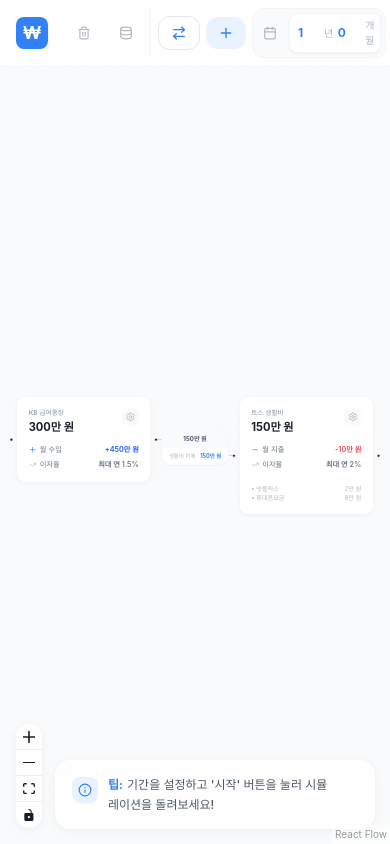
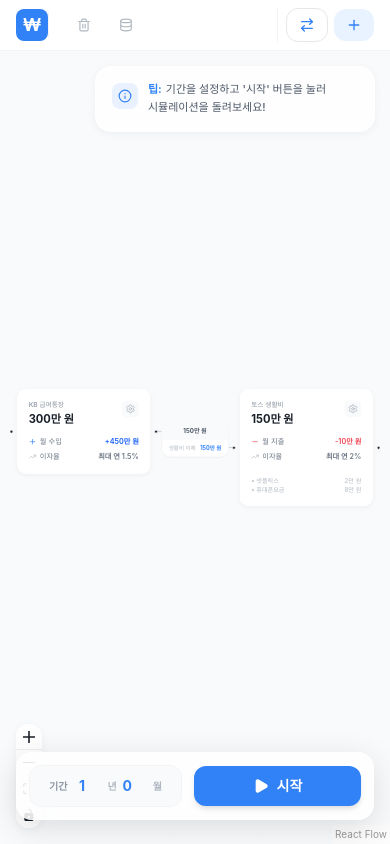
Before and after one commit to jkk9494/bank-account-simulator, a React (Vite) app: page / in a window 390 px wide. Built offline with nearby package versions, Linux system fonts and the light colour scheme; a web font is replaced by a local one.

Commit message:
feat: 모바일 환경에 최적화된 UI/UX 개선 및 플로팅 액션 바를 추가했습니다.

```diff
--- a/src/App.tsx
+++ b/src/App.tsx
@@ -148,7 +148,7 @@ function App() {
               <Plus size={16} className="md:w-[18px] md:h-[18px]" />
               <span className="hidden sm:inline">통장 추가</span>
             </button>
-            <div className="relative group">
+            <div className="hidden md:flex relative group">
               <div className={cn(
                 "flex items-center gap-1.5 md:gap-2 bg-gray-50 p-1 rounded-xl border transition-all",
                 periodError ? "border-toss-red bg-red-50/50 shadow-[0_0_0_2px_rgba(240,68,82,0.1)]" : "border-gray-100"
@@ -198,6 +198,7 @@ function App() {
                 </div>
               )}
             </div>
+            <div className="hidden md:block">
               {isSimulationRunning ? (
                 <button
                   onClick={resetSimulation}
@@ -223,6 +224,7 @@ function App() {
                   <span className="whitespace-nowrap">시작</span>
                 </button>
               )}
+            </div>
           </div>
         </div>
       </header>
@@ -253,6 +255,71 @@ function App() {
         <SimulationSidePanel />
       </div>
 
+      {/* Mobile Floating Action Bar */}
+      <div className="md:hidden fixed bottom-6 left-1/2 -translate-x-1/2 z-[100] w-[calc(100%-2rem)] max-w-sm">
+        <div className={cn(
+          "bg-white/80 backdrop-blur-xl rounded-2xl p-3 shadow-[0_8px_32px_rgba(0,0,0,0.12)] border border-white/50 flex items-center gap-3 transition-all",
+          periodError && "border-toss-red ring-2 ring-toss-red/10"
+        )}>
+          <div className="flex-1 flex items-center justify-center gap-1 bg-gray-50 rounded-xl px-3 py-2.5 border border-gray-100">
+            <span className="text-[10px] font-bold text-gray-500 mr-1">기간</span>
+            <input
+              type="number"
+              min="0"
+              value={years}
+              onChange={(e) => {
+                setYears(Math.max(0, Number(e.target.value)));
+                setPeriodError(false);
+              }}
+              className={cn(
+                "w-7 text-center text-sm font-bold outline-none bg-transparent",
+                periodError ? "text-toss-red" : "text-toss-blue"
+              )}
+            />
+            <span className="text-[10px] text-gray-400 font-bold">년</span>
+            <input
+              type="number"
+              min="0"
+              value={months}
+              onChange={(e) => {
+                setMonths(Math.max(0, Number(e.target.value)));
+                setPeriodError(false);
+              }}
+              className={cn(
+                "w-7 text-center text-sm font-bold outline-none bg-transparent",
+                periodError ? "text-toss-red" : "text-toss-blue"
+              )}
+            />
+            <span className="text-[10px] text-gray-400 font-bold">월</span>
+          </div>
+
+          {isSimulationRunning ? (
+            <button
+              onClick={resetSimulation}
+              className="flex items-center justify-center gap-2 px-5 py-2.5 rounded-xl bg-gray-100 text-gray-700 font-bold text-sm active:scale-95 transition-all"
+            >
+              <RotateCcw size={16} className="text-toss-blue" />
+              <span>초기화</span>
+            </button>
+          ) : (
+            <button
+              onClick={handleRunSimulation}
+              className="flex-1 flex items-center justify-center gap-2 px-5 py-2.5 rounded-xl bg-toss-blue text-white font-bold text-sm shadow-md active:scale-95 transition-all"
+            >
+              <Play size={16} fill="currentColor" />
+              <span>시작</span>
+            </button>
+          )}
+
+          {periodError && (
+            <div className="absolute -top-10 left-1/2 -translate-x-1/2 bg-toss-red text-white text-[10px] px-3 py-1.5 rounded-full shadow-lg whitespace-nowrap">
+              기간을 설정해주세요!
+              <div className="absolute -bottom-1 left-1/2 -translate-x-1/2 w-2 h-2 bg-toss-red rotate-45"></div>
+            </div>
+          )}
+        </div>
+      </div>
+
       {/* Modals */}
       <EditNodeModal />
       <EditEdgeModal />
--- a/src/components/ui/AddTransferModal.tsx
+++ b/src/components/ui/AddTransferModal.tsx
@@ -48,7 +48,7 @@ export default function AddTransferModal() {
 
     return (
         <div className="fixed inset-0 z-[70] flex items-center justify-center p-4 bg-black/40 backdrop-blur-sm animate-in fade-in duration-200">
-            <div className="bg-white w-full max-w-md rounded-3xl shadow-2xl flex flex-col overflow-hidden animate-in zoom-in-95 duration-200">
+            <div className="bg-white w-full max-w-md h-auto max-h-[90vh] rounded-3xl shadow-2xl flex flex-col overflow-hidden animate-in zoom-in-95 duration-200 mb-20 md:mb-0">
                 <div className="p-6 border-b border-gray-50 flex items-center justify-between">
                     <h2 className="text-xl font-bold text-gray-900 tracking-tight flex items-center gap-2">
                         <ArrowRightLeft className="text-toss-blue" size={24} />
@@ -65,7 +65,7 @@ export default function AddTransferModal() {
                     </button>
                 </div>
 
-                <div className="p-6 space-y-6">
+                <div className="p-6 space-y-6 overflow-y-auto custom-scrollbar">
                     {/* Source Selection */}
                     <div className="space-y-4">
                         <div>
--- a/src/components/ui/EditNodeModal.tsx
+++ b/src/components/ui/EditNodeModal.tsx
@@ -75,7 +75,7 @@ export default function EditNodeModal() {
 
     return (
         <div className="fixed inset-0 z-[60] flex items-center justify-center p-4 bg-black/30 backdrop-blur-sm animate-in fade-in duration-200">
-            <div className="bg-white w-full md:max-w-lg h-full md:h-auto md:max-h-[85vh] md:rounded-3xl shadow-2xl flex flex-col overflow-hidden">
+            <div className="bg-white w-full md:max-w-lg h-auto max-h-[90vh] md:max-h-[85vh] rounded-3xl md:rounded-3xl shadow-2xl flex flex-col overflow-hidden mb-20 md:mb-0">
                 <div className="p-5 md:p-6 border-b border-gray-50 flex items-center justify-between shrink-0">
                     <h2 className="text-lg md:text-xl font-bold text-gray-900">통장 상세 설정</h2>
                     <button onClick={() => setEditingNodeId(null)} className="p-2 hover:bg-gray-100 rounded-full text-gray-400">
--- a/src/components/ui/SimulationSidePanel.tsx
+++ b/src/components/ui/SimulationSidePanel.tsx
@@ -134,10 +134,10 @@ export default function SimulationSidePanel() {
                 </section>
             </div>
 
-            <div className="p-4 border-t border-gray-50 flex gap-2 bg-gray-50/30 shrink-0">
+            <div className="p-4 md:p-5 border-t border-gray-50 flex gap-2 bg-gray-50/30 shrink-0 pb-20 md:pb-5">
                 <button
                     onClick={resetSimulation}
-                    className="flex-1 h-14 rounded-2xl font-bold bg-toss-blue text-white hover:bg-toss-blue-hover shadow-md transition-all active:scale-95"
+                    className="flex-1 h-14 rounded-2xl font-bold bg-toss-blue text-white hover:bg-toss-blue-hover shadow-lg transition-all active:scale-95"
                 >
                     다시 해보기
                 </button>
--- a/src/components/ui/TipPanel.tsx
+++ b/src/components/ui/TipPanel.tsx
@@ -2,11 +2,13 @@ import { useState, useEffect } from 'react';
 import { Panel } from '@xyflow/react';
 import { X, Lightbulb, Info } from 'lucide-react';
 import { useSimulationStore } from '../../store/useSimulationStore';
+import { cn } from '../../utils/utils';
 
 const TipPanel = () => {
     const { nodes, edges, showResults } = useSimulationStore();
     const [isVisible, setIsVisible] = useState(true);
     const [tip, setTip] = useState('');
+    const [isMobile, setIsMobile] = useState(false);
 
     // 세션 동안 팁을 껐는지 확인
     useEffect(() => {
@@ -14,6 +16,13 @@ const TipPanel = () => {
         if (isHidden) {
             setIsVisible(false);
         }
+
+        const checkMobile = () => {
+            setIsMobile(window.innerWidth < 768);
+        };
+        checkMobile();
+        window.addEventListener('resize', checkMobile);
+        return () => window.removeEventListener('resize', checkMobile);
     }, []);
 
     useEffect(() => {
@@ -35,7 +44,7 @@ const TipPanel = () => {
 
     if (!isVisible) {
         return (
-            <Panel position="bottom-right" className="mb-4 mr-4">
+            <Panel position={isMobile ? "top-right" : "bottom-right"} className={cn("mr-4 z-[110]", isMobile ? "mt-4" : "mb-4")}>
                 <button
                     onClick={() => {
                         setIsVisible(true);
@@ -51,12 +60,18 @@ const TipPanel = () => {
     }
 
     return (
-        <Panel position="bottom-right" className="bg-white/80 backdrop-blur-md p-3.5 pl-4 pr-10 rounded-2xl shadow-toss mb-4 mr-4 border border-white/50 animate-in fade-in slide-in-from-right duration-500 max-w-xs md:max-w-md relative group">
+        <Panel
+            position={isMobile ? 'top-right' : 'bottom-right'}
+            className={cn(
+                "bg-white/80 backdrop-blur-md p-3.5 pl-4 pr-10 rounded-2xl shadow-toss mr-4 border border-white/50 animate-in fade-in slide-in-from-right duration-500 max-w-[280px] md:max-w-md relative group z-[110]",
+                isMobile ? "mt-4" : "mb-4"
+            )}
+        >
             <div className="flex items-start gap-2.5">
                 <div className="mt-0.5 bg-toss-blue/10 p-1.5 rounded-lg shrink-0">
                     <Info size={14} className="text-toss-blue" />
                 </div>
-                <div className="text-[12px] md:text-[13px] text-gray-700 font-medium leading-relaxed">
+                <div className="text-[11px] md:text-[13px] text-gray-700 font-medium leading-relaxed">
                     <span className="font-bold text-toss-blue mr-1">팁:</span>
                     {tip}
                 </div>
@@ -64,7 +79,7 @@ const TipPanel = () => {
 
             <button
                 onClick={handleClose}
-                className="absolute top-2 right-2 p-1.5 rounded-lg text-gray-300 hover:text-gray-500 hover:bg-gray-100/50 transition-all opacity-0 group-hover:opacity-100"
+                className="absolute top-2 right-2 p-1.5 rounded-lg text-gray-300 hover:text-gray-500 hover:bg-gray-100/50 transition-all opacity-0 group-hover:opacity-100 md:opacity-0"
                 title="팁 끄기"
             >
                 <X size={14} />
```
Lines whose indentation alone changed are shown as unchanged.
